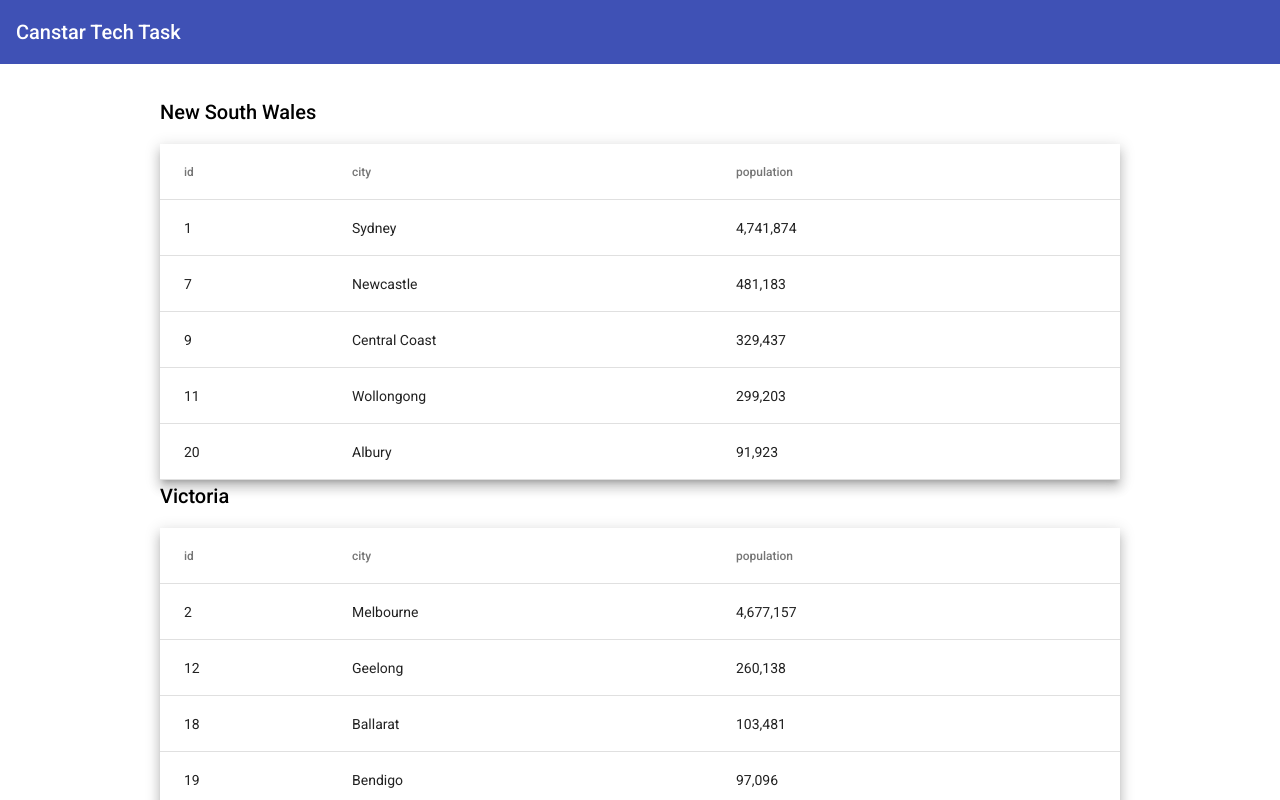
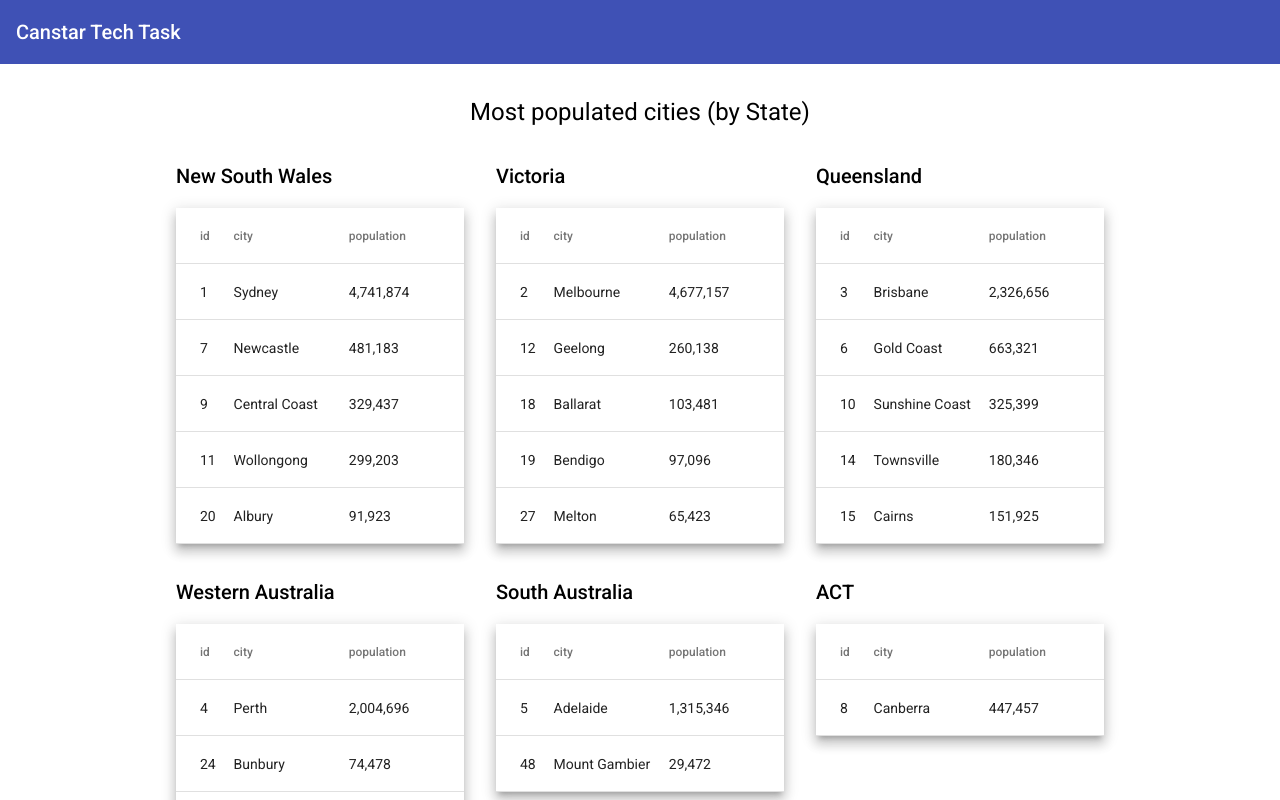
Before and after one commit to ironest/canstar-tech-task, an Angular app: page / in a window 1280 px wide. Shown: the top 800 px of the page. Built offline with nearby package versions, Linux system fonts and the light colour scheme.

Commit message:
Refactored root component

```diff
--- a/src/app/app.component.html
+++ b/src/app/app.component.html
@@ -4,10 +4,8 @@
 
 <div class="container">
 
-  <app-state
-    *ngFor="let state of dataSource"
-    [dataSource]="state"
-  >
-  </app-state>
+  <h1>Most populated cities (by State)</h1>
+
+  <app-state-list></app-state-list>
 
 </div>
--- a/src/app/app.component.scss
+++ b/src/app/app.component.scss
@@ -1,9 +1,11 @@
 .container {
   margin-right: auto;
-  margin-left:  auto;
-
+  margin-left: auto;
   max-width: 960px;
-
   padding: 32px;
 
+  h1 {
+    text-align: center;
+  }
+
 }
--- a/src/app/app.component.ts
+++ b/src/app/app.component.ts
@@ -1,25 +1,10 @@
-import { Component, OnInit } from '@angular/core';
-import { DataService } from './services/data.service';
-import { Observable } from 'rxjs';
-import { StateStats } from './shared/population.model';
+import { Component } from '@angular/core';
 
 @Component({
   selector: 'app-root',
   templateUrl: './app.component.html',
   styleUrls: ['./app.component.scss']
 })
-export class AppComponent implements OnInit {
-
-  dataSource: StateStats[];
-
-  constructor(private dataService: DataService) {}
-
-  ngOnInit(): void {
-    this.getData();
-  }
-
-  getData(): void {
-    this.dataSource = this.dataService.getPopulationData();
-  }
+export class AppComponent {
 
 }
```
